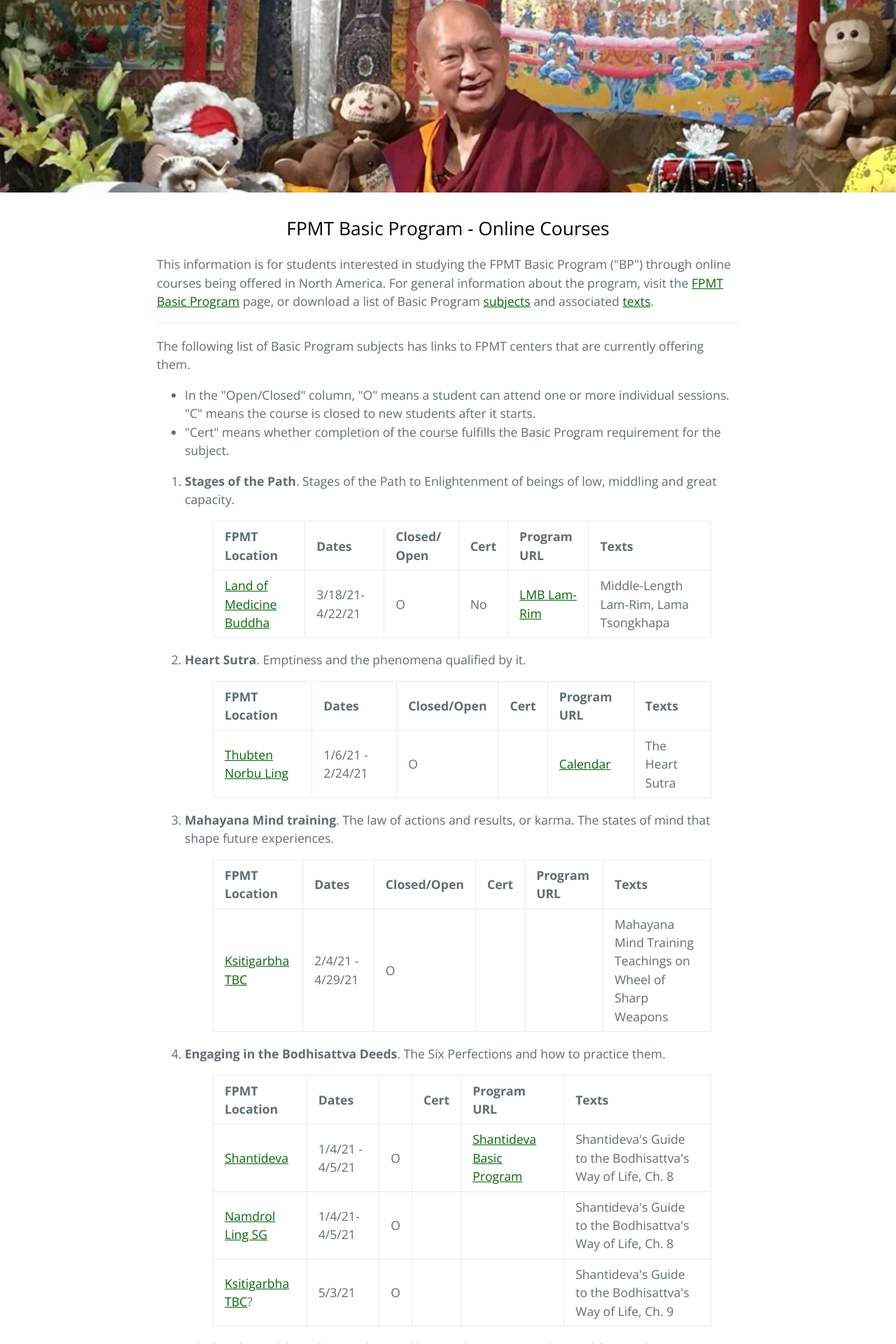
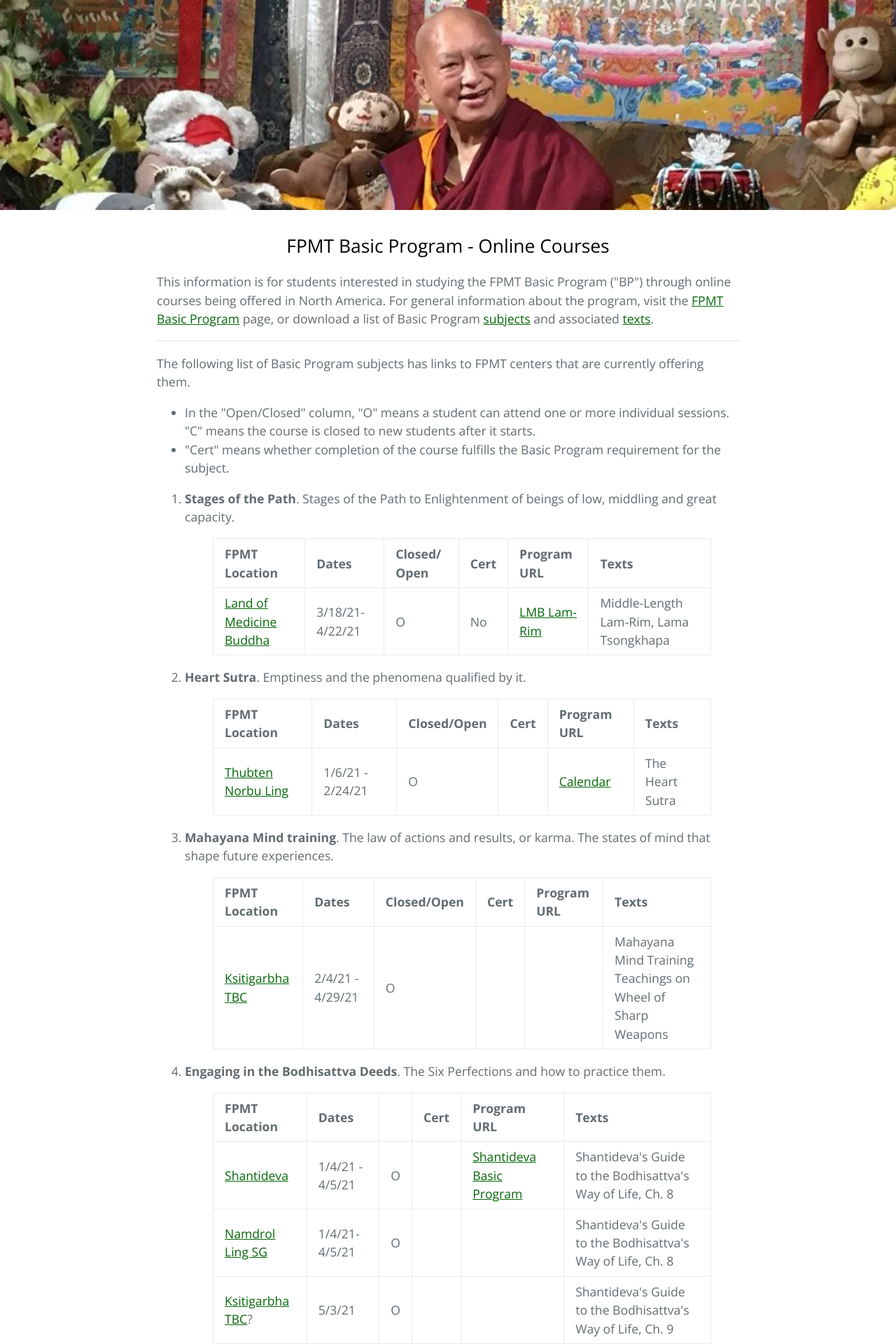
Before and after one commit to lgeorge/lgeorge.github.io, a Jekyll site: the page built from index.html, in a window 1280 px wide. Shown: the top 1920 px of the page at 70% size. Built offline with Jekyll 4.4.1, drawn with Linux system fonts in a browser that asks for light colours.

Commit message:
Update style.scss

```diff
--- a/assets/css/style.scss
+++ b/assets/css/style.scss
@@ -20,7 +20,7 @@
   position: relative;
   /* background-size: 1200px 275px; */
   width: 100%;       /* was px */
-  height: 275px;      /* added 4/6/21 */
+  height: 300px;      /* added 4/6/21 */
 
   @include large {
     padding: 5rem 6rem;
```
